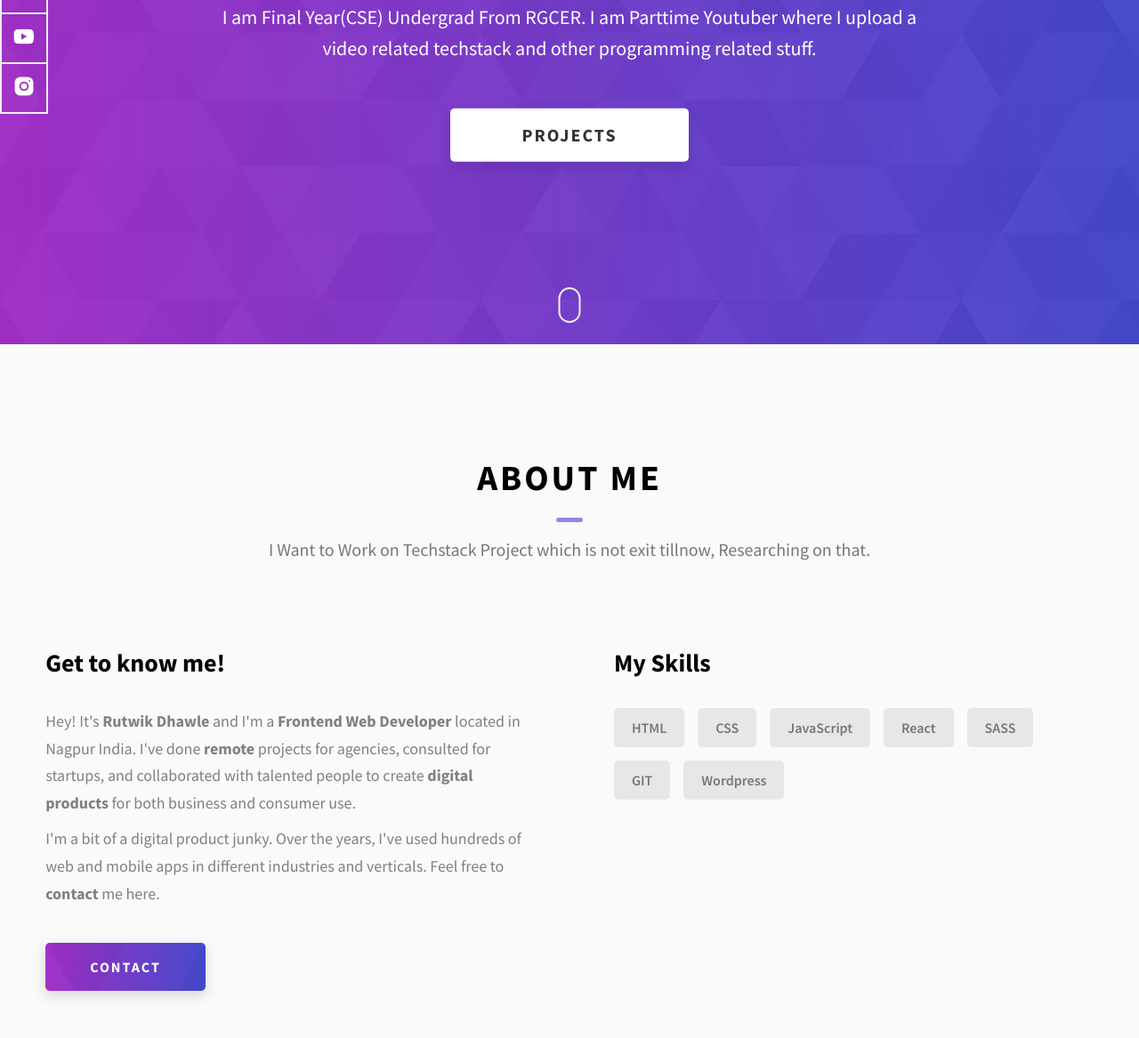
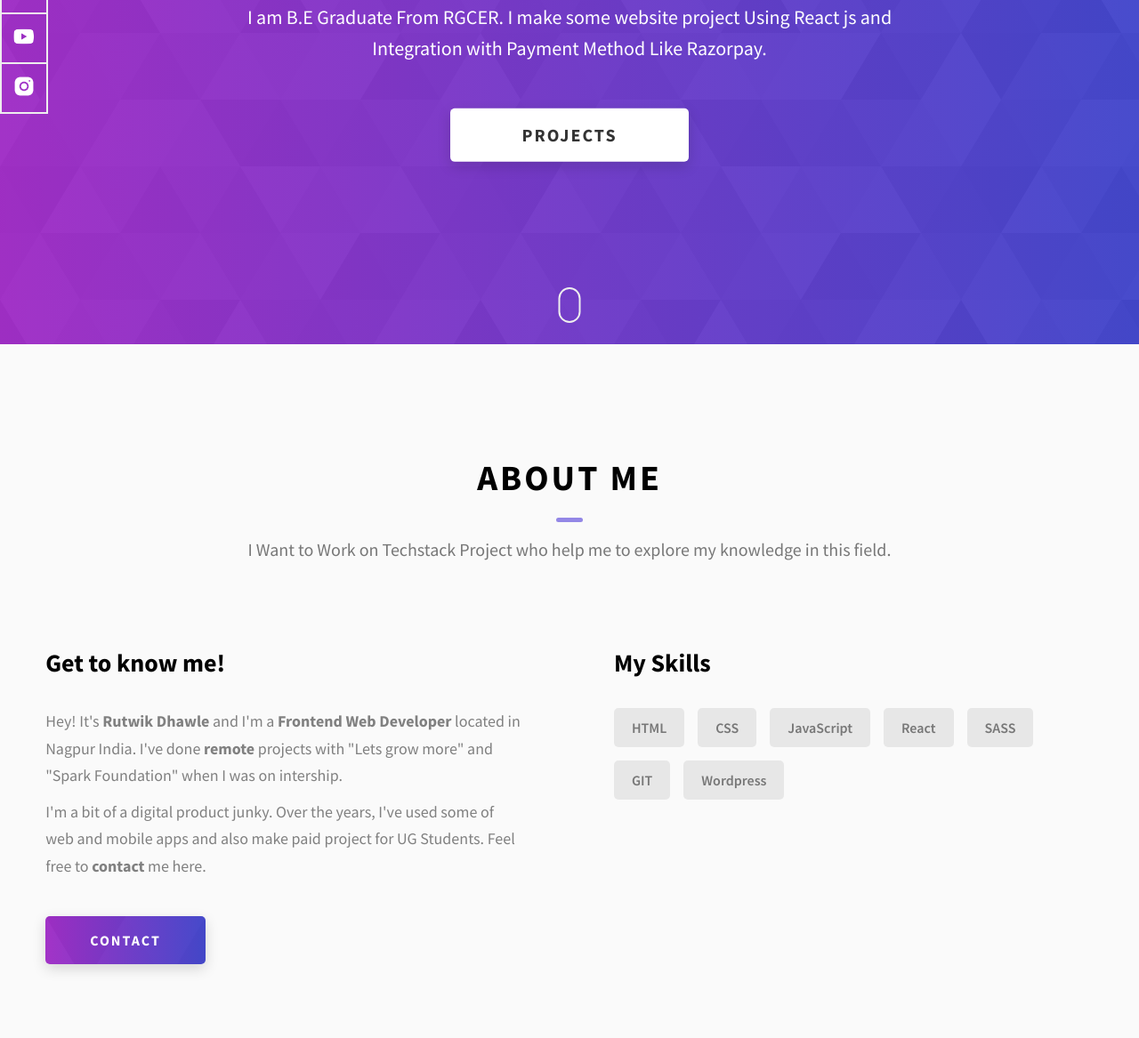
Before and after one commit to rutwikdhawle/Rutwik, a website: page index.html in a window 1280 px wide. Shown: the part 413-1580 px from the top of the page at 89% size. Drawn offline with Linux system fonts and the light colour scheme.

Commit message:
Update index.html

```diff
--- a/index.html
+++ b/index.html
@@ -87,7 +87,7 @@
         <h1 class="heading-primary">Hey, My name is Rutwik Dhawle</h1>
         <div class="home-hero__info">
           <p class="text-primary">
-           I am Final Year(CSE) Undergrad From RGCER. I am Parttime Youtuber where I upload a video related techstack and other programming related stuff.
+           I am B.E Graduate From RGCER. I make some website project Using React js and Integration with Payment Method Like Razorpay.
           </p>
         </div>
         <div class="home-hero__cta">
@@ -153,7 +153,7 @@
         <h2 class="heading heading-sec heading-sec__mb-med">
           <span class="heading-sec__main">About Me</span>
           <span class="heading-sec__sub">
-          I  Want to Work on Techstack Project which is not exit tillnow, Researching on that.
+          I  Want to Work on Techstack Project who help me to explore my knowledge in this field.
           </span>
         </h2>
         <div class="about__content">
@@ -166,15 +166,11 @@
                 and I'm a <strong> Frontend Web Developer </strong> located in
                 Nagpur India. I've done
                 <strong> remote </strong>
-                projects for agencies, consulted for startups, and collaborated
-                with talented people to create
-                <strong>digital products </strong>
-                for both business and consumer use.
+                projects with "Lets grow more" and "Spark Foundation" when I was on intership.
               </p>
               <p class="about__content-details-para">
                 I'm a bit of a digital product junky. Over the years, I've used
-                hundreds of web and mobile apps in different industries and
-                verticals. Feel free to
+                some of web and mobile apps and also make paid project for UG Students. Feel free to
                 <strong>contact</strong> me here.
               </p>
             </div>
@@ -386,7 +382,7 @@
         </div>
 
         <div class="main-footer__lower">
-          &copy; Copyright 2022. Made by
+          &copy; Copyright 2024. Made by
           <a rel="noreferrer" target="_blank" href="#"
             >Rutwik Dhawle</a
           >
```
